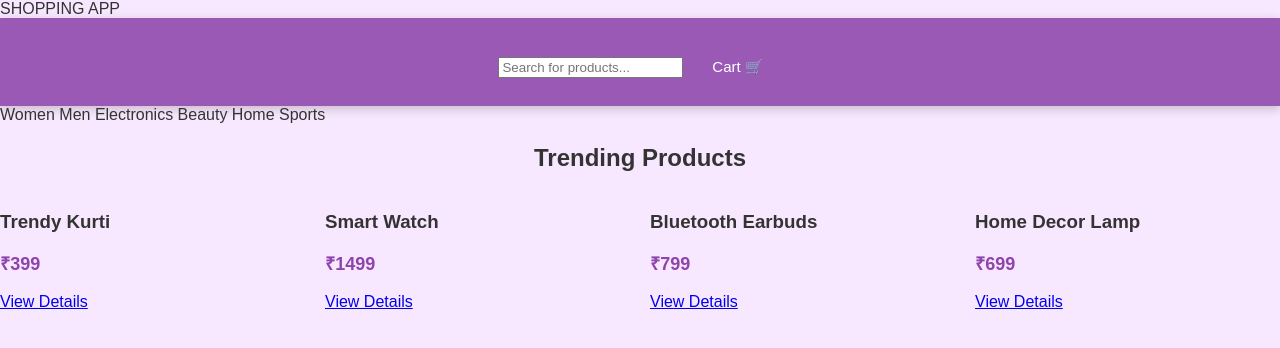
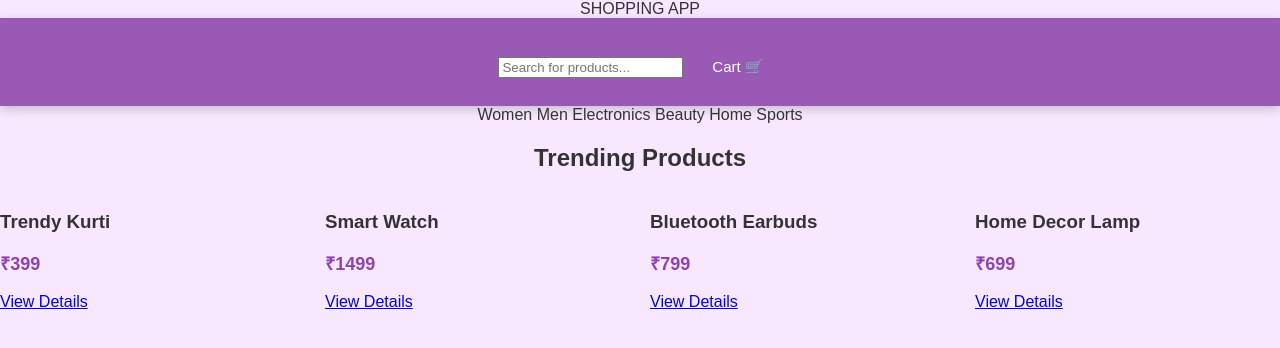
Before and after one commit to 192472068simats-beep/shopping-website, a Flask app: page / in a window 1280 px wide. Shown: the top 348 px of the page. Run offline with Flask 3, Linux system fonts and the light colour scheme.

Commit message:
Update index.html

```diff
--- a/templates/index.html
+++ b/templates/index.html
@@ -1,19 +1,19 @@
 <!DOCTYPE html>
 <html>
 <head>
-    <title style="text-align:center">SHOPPING APP</title>
+    <title >SHOPPING APP</title>
     <link rel="stylesheet" href="{{ url_for('static', filename='style.css') }}">
 </head>
 <body>
 
-<div class="top-banner">SHOPPING APP</div>
+<div class="top-banner" style="text-align:center">SHOPPING APP</div>
 
 <header class="header">
     <input type="text" placeholder="Search for products..." class="search-box">
     <button class="cart-btn" onclick="location.href='/cart'">Cart 🛒</button>
 </header>
 
-<nav class="category-bar">
+<nav class="category-bar" style="text-align:center">
     <span>Women</span>
     <span>Men</span>
     <span>Electronics</span>
```
